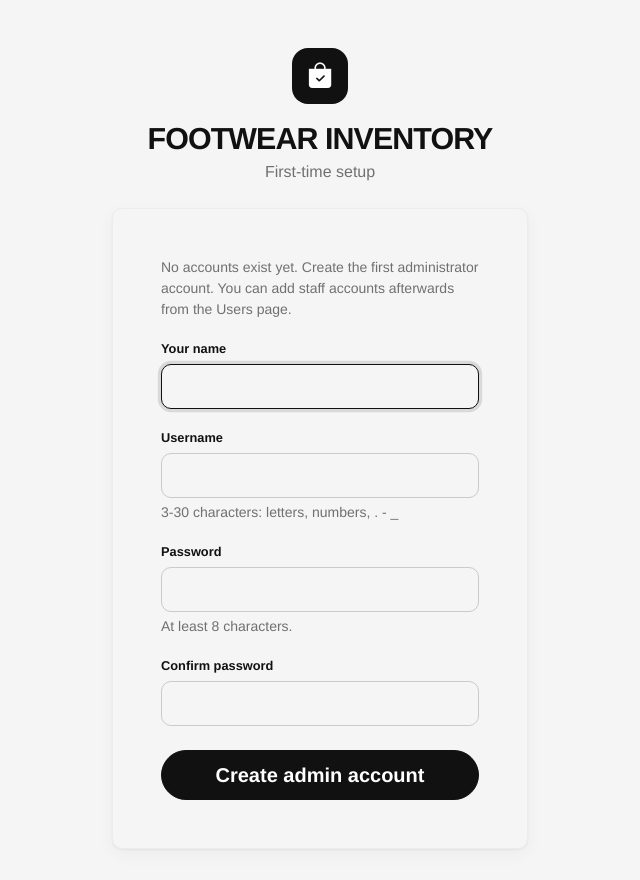
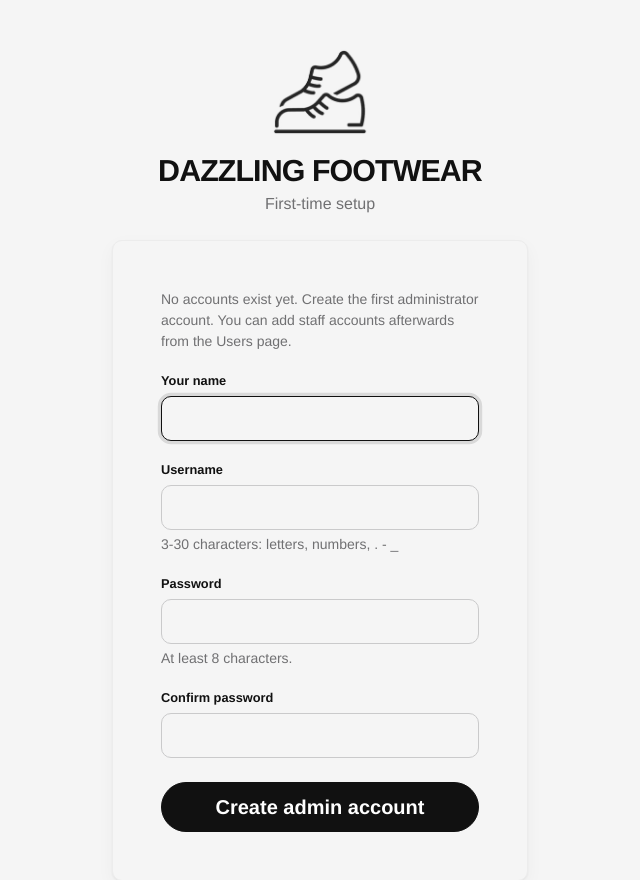
Before and after one commit to brionesfrancisclark/shoe-inventory, a PHP site: page /shoe-inventory/login.php in a window 1280 px wide. Shown: the top 880 px of the page, without its empty margins (320-960 px from the left). Before the commit the page ends 850 px from the top, so only its background shows below. Run offline with PHP 8.4, Linux system fonts and the light colour scheme; data that the repository does not hold is empty.

Commit message:
Rename to Dazzling Footwear and use the new two-shoe logo
- Menu bar, browser tab title and sign-in page now say "Dazzling Footwear"
- New logo (assets/logo.png, transparent) replaces the shopping-bag icon;
  assets/favicon.png is the browser tab icon
- README: new title and logo, assets/ in the project structure,
  where to change the store name and logo

Co-Authored-By: Claude Opus 5.5 <noreply@anthropic.com>

```diff
--- a/layout.php
+++ b/layout.php
@@ -16,12 +16,13 @@ function render_header(string $title, string $active = '', bool $nav = true, str
 <head>
     <meta charset="utf-8">
     <meta name="viewport" content="width=device-width, initial-scale=1">
-    <title><?= e($title) ?> | Footwear Admin</title>
+    <title><?= e($title) ?> | Dazzling Footwear</title>
+    <link rel="icon" type="image/png" href="assets/favicon.png">
     <link href="https://cdn.jsdelivr.net/npm/bootstrap@5.3.3/dist/css/bootstrap.min.css" rel="stylesheet">
     <link href="https://cdn.jsdelivr.net/npm/bootstrap-icons@1.11.3/font/bootstrap-icons.min.css" rel="stylesheet">
     <style>
         /* ============================================================
-           Footwear Inventory - shared theme
+           Dazzling Footwear - shared theme
            Minimal black & white, bold type, pill buttons, soft cards.
            Everything below only re-skins Bootstrap 5; no behaviour here.
            ============================================================ */
@@ -77,11 +78,8 @@ function render_header(string $title, string $active = '', bool $nav = true, str
         }
         .app-nav .nav-link:hover::after, .app-nav .nav-link.active::after { transform: scaleX(1); }
         .app-nav .navbar-toggler { border-color: #cacacb; }
-        .brand-mark {
-            display: inline-flex; align-items: center; justify-content: center; flex-shrink: 0;
-            width: 2rem; height: 2rem; border-radius: .6rem; background: var(--ink); color: #fff; font-size: 1rem;
-        }
-        .brand-mark-lg { width: 3.5rem; height: 3.5rem; border-radius: 1rem; font-size: 1.6rem; }
+        .brand-logo { height: 2.25rem; width: auto; flex-shrink: 0; }          /* the two-shoe logo (assets/logo.png) */
+        .brand-logo-lg { height: 5.5rem; }
 
         /* ---------- Cards ---------- */
         .card { border: 1px solid #ececec; }
@@ -218,7 +216,7 @@ function render_header(string $title, string $active = '', bool $nav = true, str
 <?php if ($nav && $u): ?>
 <nav class="navbar navbar-expand-md navbar-light bg-white app-nav sticky-top mb-4">
     <div class="container">
-        <a class="navbar-brand" href="<?= e(home_page()) ?>"><span class="brand-mark" aria-hidden="true"><i class="bi bi-bag-check-fill"></i></span>Footwear Inventory</a>
+        <a class="navbar-brand" href="<?= e(home_page()) ?>"><img src="assets/logo.png" class="brand-logo" width="201" height="182" alt="">Dazzling Footwear</a>
         <button class="navbar-toggler" type="button" data-bs-toggle="collapse" data-bs-target="#nav-menu"
                 aria-controls="nav-menu" aria-expanded="false" aria-label="Toggle navigation">
             <span class="navbar-toggler-icon"></span>
--- a/login.php
+++ b/login.php
@@ -113,8 +113,8 @@ render_header($setupMode ? 'First-time setup' : 'Sign in', '', false);
 ?>
 <main id="main" class="container py-5 auth-wrap" style="max-width: 440px;">
     <div class="text-center mb-4">
-        <span class="brand-mark brand-mark-lg mb-3" aria-hidden="true"><i class="bi bi-bag-check-fill"></i></span>
-        <h1 class="auth-title mb-1">Footwear Inventory</h1>
+        <img src="assets/logo.png" class="brand-logo brand-logo-lg d-inline-block mb-3" width="201" height="182" alt="">
+        <h1 class="auth-title mb-1">Dazzling Footwear</h1>
         <p class="text-muted mb-0"><?= $setupMode ? 'First-time setup' : 'Sign in to continue' ?></p>
     </div>
 
```
Also changed, not shown: README.md, assets/favicon.png (added), assets/logo.png (added).
